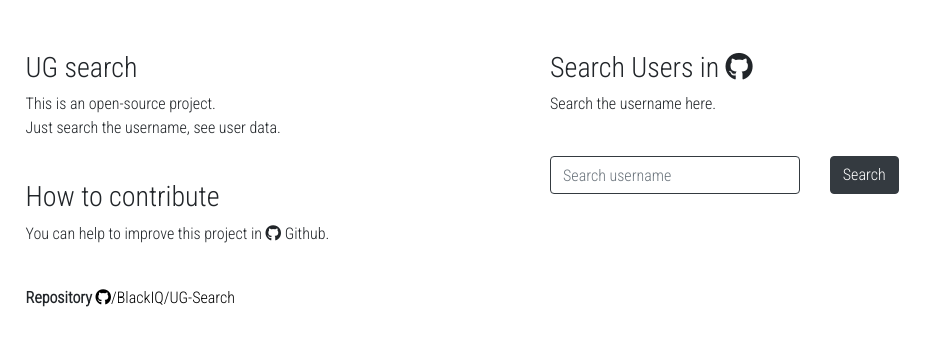
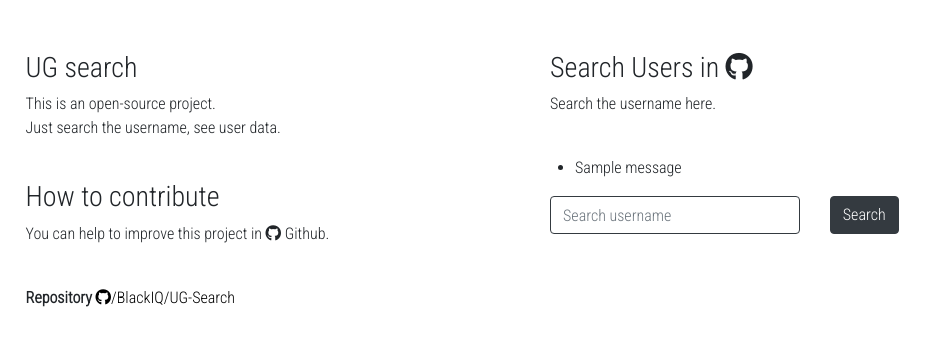
Before and after one commit to BlackIQ/UG-Search, a Flask app: page / in a window 1280 px wide. Shown: the top 346 px of the page, without its empty margins (0-936 px from the left). Run offline with Flask 2, Linux system fonts and the light colour scheme; one stand-in notice (Sample message) is shown; some libraries are stand-ins or nearby versions.

Commit message:
Added flash messages

```diff
--- a/app/main.py
+++ b/app/main.py
@@ -24,6 +24,7 @@ def index():
 
 @app.route("/user", methods = ["GET", "POST"])
 def user():
+    flash('You should enter a username')
     return redirect("/")
 
 
--- a/app/templates/index.html
+++ b/app/templates/index.html
@@ -37,6 +37,15 @@
                 <br>
                 <form action="/" method="POST">
                     <div class="row">
+                        {% with messages = get_flashed_messages() %}
+                            {% if messages %}
+                                <ul class=flashes>
+                                {% for message in messages %}
+                                <li>{{ message }}</li>
+                                {% endfor %}
+                                </ul>
+                            {% endif %}
+                        {% endwith %}
                         <div class="col-md-8">
                             <div>
                                 {{ form.csrf_token }}
```
